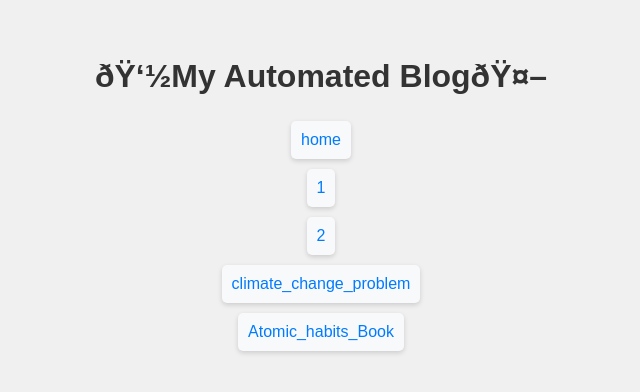
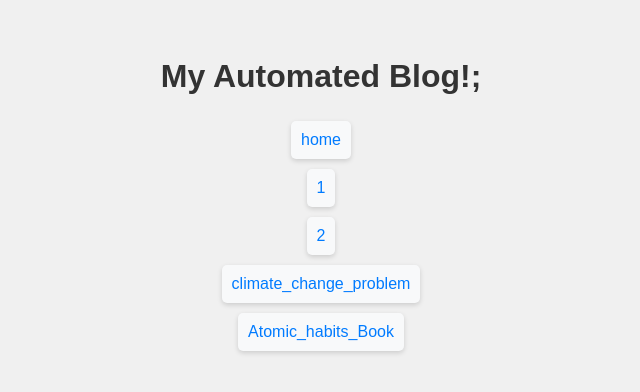
Before and after one commit to coder1791/coder1791.github.io, a plain HTML site: page index.html in a window 1280 px wide. Shown: the part 232-624 px from the top of the page, without its empty margins (319-959 px from the left). Drawn offline with Linux system fonts and the light colour scheme.

Commit message:
Update index.html

```diff
--- a/index.html
+++ b/index.html
@@ -47,7 +47,7 @@
  <body>
   <div class="container">
    <h1>
-    &eth;&Yuml;&lsquo;&frac12;My Automated Blog&eth;&Yuml;&curren;&ndash;
+    My Automated Blog!;
    </h1>
    <a href="index.html">
     home
```
